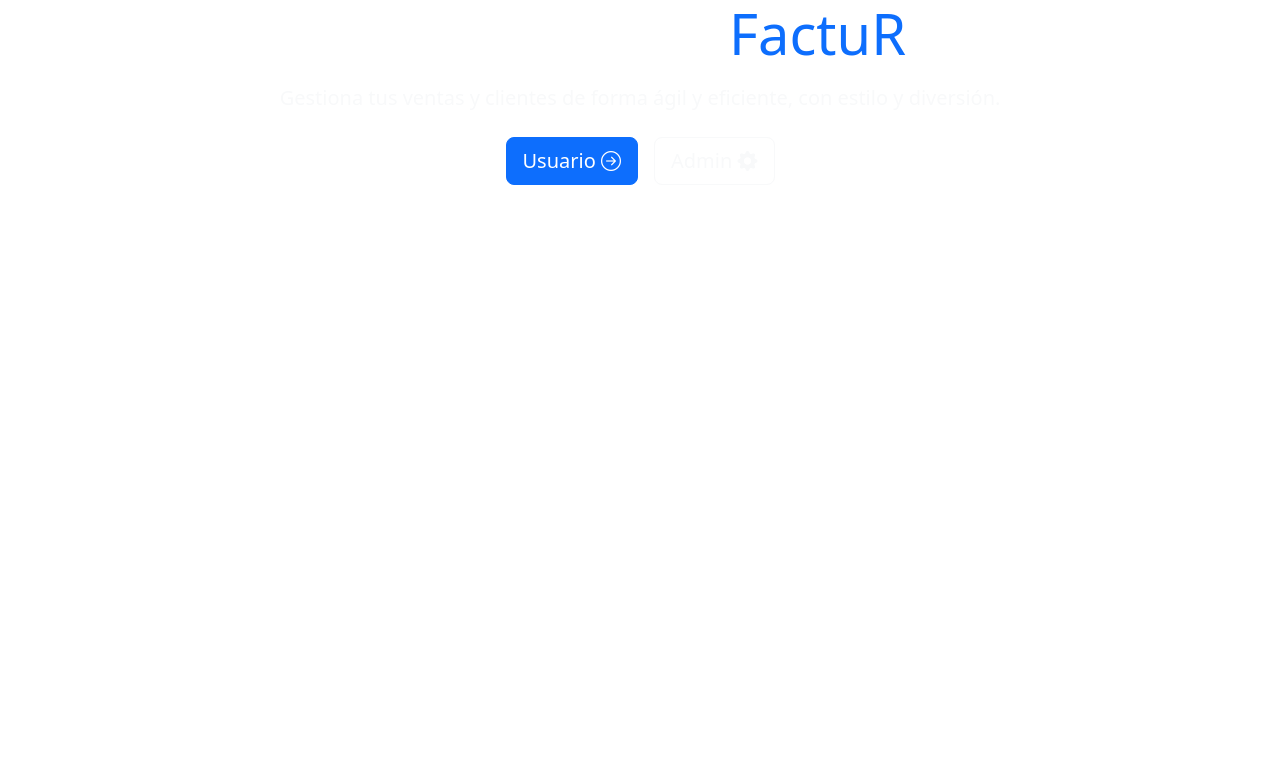
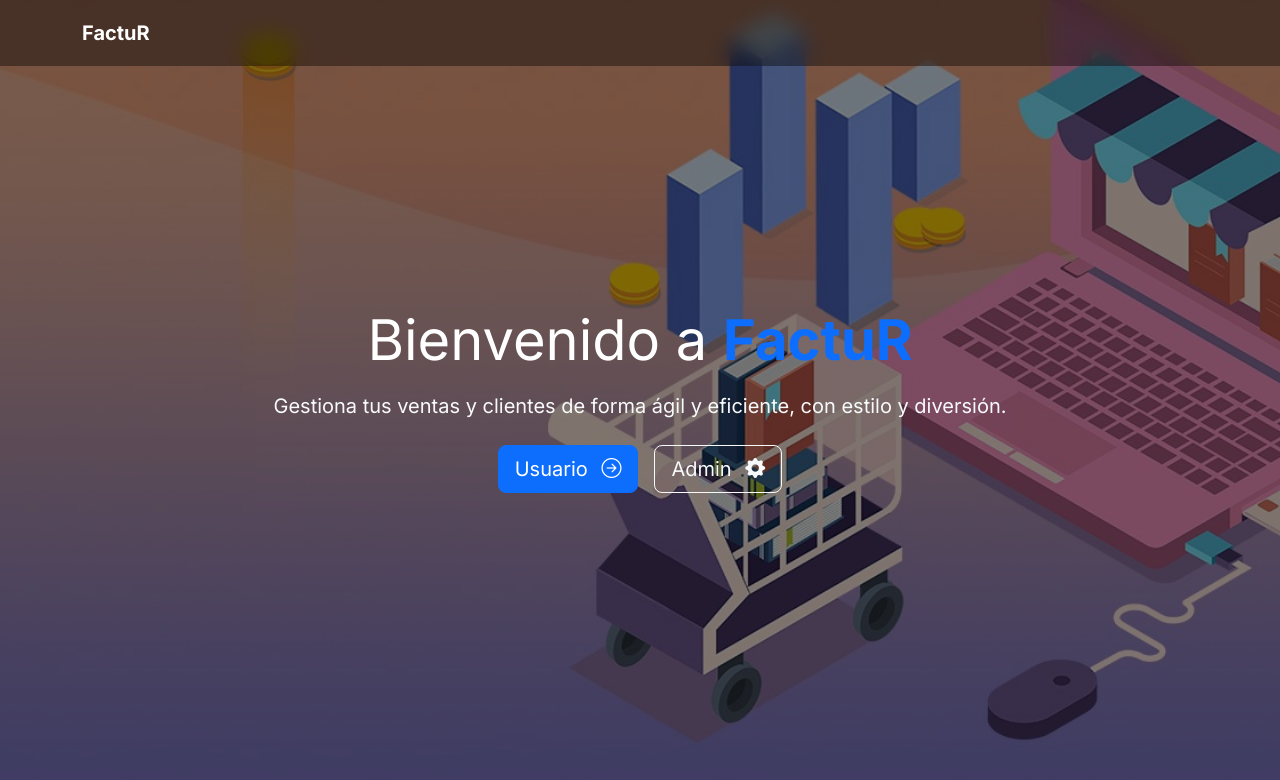
Before and after one commit to Jesus241103/fac, a website: page view/index.html in a window 1280 px wide. Drawn offline with nearby package versions, Linux system fonts and the light colour scheme.

Commit message:
Update index.css

```diff
--- a/view/style/index.css
+++ b/view/style/index.css
@@ -1,23 +1,82 @@
-.principal{
+/* Fuente global */
+body {
+    font-family: 'Inter', sans-serif;
+    margin: 0;
+    padding: 0;
+    overflow-x: hidden;
+    overflow: hidden;
+  }
+
+  /* Navbar translúcida con blur */
+  .navbar-blur {
+    background: rgba(0, 0, 0, 0.4);
+    backdrop-filter: blur(10px);
+    padding: 0.8rem 1rem;
+  }
+
+  /* Hero Section con Parallax */
+  .hero-section {
+    position: relative;
+    height: 100vh;
     background-image: url("/view/img/shop.jpg");
     background-size: cover;
-}
-.containedor{
-    padding: 15% 8%;
-    flex-direction: row;
-    flex-wrap: wrap;
+    background-attachment: fixed;
+    background-position: center;
+    display: flex;
     align-items: center;
-    align-content: start;
-    justify-content: flex-start;
-    max-width: 40%;
-}
+    justify-content: center;
+  }
+  .hero-section .overlay {
+    position: absolute;
+    inset: 0;
+    background: rgba(0,0,0,0.5);
+  }
+  .hero-content {
+    position: relative;
+    z-index: 2;
+    animation: fadeInUp 1s ease-out;
+  }
 
-.item:nth-child(1),
-.item:nth-child(2),
-.item:nth-child(3) {
-    text-align: center;
-    padding: 5px;
-}
-.boton{
-    margin: 5px;
-}
+  /* Animación de fade-in */
+  @keyframes fadeInUp {
+    from { opacity: 0; transform: translateY(20px); }
+    to { opacity: 1; transform: translateY(0); }
+  }
+
+  /* Botones animados */
+  .btn-animated {
+    position: relative;
+    overflow: hidden;
+    transition: color 0.3s ease;
+  }
+  .btn-animated::before {
+    content: '';
+    position: absolute;
+    inset: 0;
+    background: rgba(255,255,255,0.2);
+    transform: scaleY(0);
+    transform-origin: bottom;
+    transition: transform 0.3s ease;
+  }
+  .btn-animated:hover::before {
+    transform: scaleY(1);
+  }
+  .btn-animated i {
+    margin-left: 0.5rem;
+    transition: transform 0.3s ease;
+  }
+  .btn-animated:hover i {
+    transform: translateX(5px);
+  }
+
+  /* Titulares */
+  .hero-content h1 span {
+    font-weight: 700;
+  }
+
+  /* Ajustes responsive */
+  @media (max-width: 768px) {
+    .display-4 { font-size: 2.5rem; }
+    .lead { font-size: 1rem; }
+    .btn-lg { padding: 0.75rem 1.25rem; font-size: 1rem; }
+  }
```
